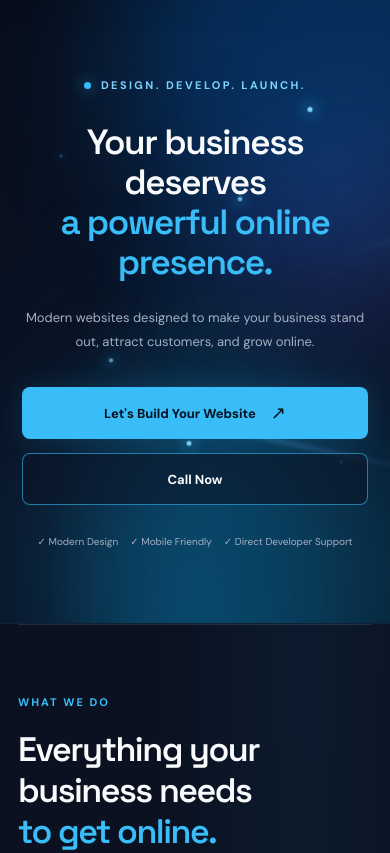
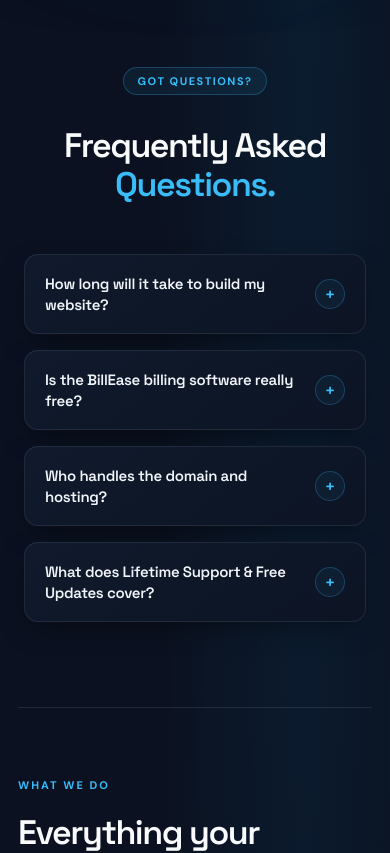
Before and after one commit to sakhavarapucharanteja/Charan-s-Web-Studio, a React (Vite) app: page / in a window 390 px wide. Shown: the part 1260-2113 px from the top of the page. Built offline with nearby package versions, Linux system fonts and the light colour scheme.

Commit message:
Add responsive FAQ accordion section and update styling

```diff
--- a/src/App.css
+++ b/src/App.css
@@ -2472,3 +2472,169 @@ a.project-card:focus-visible {
 .footer-dot {
   color: #64748b;
 }
+
+
+
+
+
+/* ==========================================
+   PREMIUM FAQ ACCORDION
+========================================== */
+
+.faq-section {
+  width: min(1000px, calc(100% - 48px));
+  margin: 0 auto;
+  padding: 100px 0 120px;
+  position: relative;
+}
+
+.faq-section .section-heading {
+  text-align: center;
+  margin-bottom: 50px;
+}
+
+.faq-section .section-label {
+  display: inline-block;
+  margin-bottom: 12px;
+  padding: 6px 14px;
+  border-radius: 20px;
+  background: rgba(56, 189, 248, 0.08);
+  border: 1px solid rgba(56, 189, 248, 0.25);
+  color: var(--blue);
+  font-size: 11px;
+  font-weight: 700;
+  letter-spacing: 1.5px;
+}
+
+.faq-section .section-heading h2 {
+  font-size: clamp(34px, 4.5vw, 48px);
+  line-height: 1.15;
+  letter-spacing: -1.5px;
+}
+
+.faq-accordion {
+  display: flex;
+  flex-direction: column;
+  gap: 16px;
+}
+
+.faq-item {
+  position: relative;
+  border: 1px solid rgba(148, 163, 184, 0.14);
+  border-radius: 14px;
+  background: linear-gradient(145deg, #101a2c, #0c1424);
+  box-shadow: 0 10px 30px -10px rgba(0, 0, 0, 0.5);
+  overflow: hidden;
+  cursor: pointer;
+  transition: all 0.25s ease;
+}
+
+.faq-item:hover {
+  border-color: rgba(56, 189, 248, 0.4);
+  transform: translateY(-2px);
+  box-shadow: 0 14px 35px -8px rgba(14, 165, 233, 0.15);
+}
+
+.faq-item.open {
+  border-color: rgba(56, 189, 248, 0.6);
+  background: linear-gradient(160deg, #13223b, #0d1729);
+  box-shadow: 0 20px 40px -12px rgba(14, 165, 233, 0.2);
+}
+
+.faq-question {
+  display: flex;
+  align-items: center;
+  justify-content: space-between;
+  gap: 20px;
+  padding: 24px 28px;
+}
+
+.faq-question h3 {
+  margin: 0;
+  color: #f1f5f9;
+  font-family: "Space Grotesk", sans-serif;
+  font-size: 17px;
+  font-weight: 600;
+  line-height: 1.4;
+  letter-spacing: -0.3px;
+  transition: color 0.2s ease;
+}
+
+.faq-item:hover .faq-question h3 {
+  color: #38bdf8;
+}
+
+.faq-item.open .faq-question h3 {
+  color: #38bdf8;
+}
+
+/* Circular glowing toggle button */
+.faq-icon {
+  display: flex;
+  align-items: center;
+  justify-content: center;
+  width: 36px;
+  height: 36px;
+  flex-shrink: 0;
+  border-radius: 50%;
+  border: 1px solid rgba(56, 189, 248, 0.25);
+  background: rgba(56, 189, 248, 0.06);
+  color: #38bdf8;
+  font-size: 20px;
+  font-weight: 600;
+  line-height: 1;
+  transition: all 0.25s ease;
+}
+
+.faq-item:hover .faq-icon {
+  background: rgba(56, 189, 248, 0.15);
+  border-color: #38bdf8;
+}
+
+.faq-item.open .faq-icon {
+  background: #38bdf8;
+  color: #0b1120;
+  border-color: #38bdf8;
+  transform: rotate(180deg);
+}
+
+/* Expanded Answer Area */
+.faq-answer {
+  padding: 0 28px 26px 28px;
+  margin: 0;
+  color: #94a3b8;
+  font-size: 15px;
+  line-height: 1.8;
+  border-top: 1px solid rgba(148, 163, 184, 0.1);
+  padding-top: 18px;
+}
+
+.faq-answer strong {
+  color: #f8fafc;
+}
+
+/* Mobile responsive adjustments */
+@media (max-width: 650px) {
+  .faq-section {
+    padding: 70px 0 85px;
+  }
+
+  .faq-question {
+    padding: 18px 20px;
+  }
+
+  .faq-question h3 {
+    font-size: 15px;
+  }
+
+  .faq-icon {
+    width: 30px;
+    height: 30px;
+    font-size: 16px;
+  }
+
+  .faq-answer {
+    padding: 14px 20px 20px;
+    font-size: 13.5px;
+  }
+}
--- a/src/App.jsx
+++ b/src/App.jsx
@@ -13,6 +13,28 @@ const WHATSAPP_LINK = `https://wa.me/${WHATSAPP_NUMBER}?text=${encodeURIComponen
 
 function App() {
   const [legalModal, setLegalModal] = useState(null);
+
+  const [activeFaq, setActiveFaq] = useState(null);
+
+const faqs = [
+  {
+    q: "How long will it take to build my website?",
+    a: "Single-page and multi-page business websites are completed within 24 hours once you provide your text and images. E-commerce stores take just 2 to 3 days.",
+  },
+  {
+    q: "Is the BillEase billing software really free?",
+    a: "Yes! Every standard business or e-commerce website includes lifetime free access to our BillEase POS, GST, and inventory billing software at zero additional license cost.",
+  },
+  {
+    q: "Who handles the domain and hosting?",
+    a: "We assist you in selecting and buying your own domain and hosting in your name, so you retain 100% complete ownership of your site and brand.",
+  },
+  {
+    q: "What does Lifetime Support & Free Updates cover?",
+    a: "Once your project is live, you can message us directly on WhatsApp anytime for minor content changes (text updates, price edits, photo swaps) at ₹0 extra fee.",
+  },
+];
+
   return (
     <div className="website">
       {/* Navigation */}
@@ -169,64 +191,34 @@ function App() {
 
 
 
-      {/* ANIMATED BACKGROUND SHOWCASE */}
-      <section className="animated-hero-section" id="video-showcase">
-        <div className="animated-bg-scene" aria-hidden="true">
-          <div className="animated-bg-grid"></div>
-          <div className="animated-bg-orb animated-bg-orb-one"></div>
-          <div className="animated-bg-orb animated-bg-orb-two"></div>
-          <div className="animated-bg-orb animated-bg-orb-three"></div>
-          <div className="animated-bg-beam animated-bg-beam-one"></div>
-          <div className="animated-bg-beam animated-bg-beam-two"></div>
-
-          <div className="animated-bg-particle particle-one"></div>
-          <div className="animated-bg-particle particle-two"></div>
-          <div className="animated-bg-particle particle-three"></div>
-          <div className="animated-bg-particle particle-four"></div>
-          <div className="animated-bg-particle particle-five"></div>
-          <div className="animated-bg-particle particle-six"></div>
+      {/* FREQUENTLY ASKED QUESTIONS */}
+      <section className="faq-section" id="faq">
+        <div className="section-heading">
+          <span className="section-label">GOT QUESTIONS?</span>
+          <h2>
+            Frequently Asked
+            <br />
+            <span>Questions.</span>
+          </h2>
         </div>
 
-        <div className="animated-hero-content">
-          <span className="animated-hero-label">
-            <span className="animated-hero-dot"></span>
-            DESIGN. DEVELOP. LAUNCH.
-          </span>
-
-          <h2>
-            Your business deserves
-            <br />
-            <span>a powerful online presence.</span>
-          </h2>
-
-          <p>
-            Modern websites designed to make your business stand out,
-            attract customers, and grow online.
-          </p>
-
-          <div className="animated-hero-actions">
-            <a
-              href={WHATSAPP_LINK}
-              className="animated-hero-button"
-              target="_blank"
-              rel="noopener noreferrer"
-            >
-              Let's Build Your Website <span>↗</span>
-            </a>
-
-            <a
-              href="tel:+918497920031"
-              className="animated-hero-call"
-            >
-              Call Now
-            </a>
-          </div>
-
-          <div className="animated-hero-trust">
-            <span>✓ Modern Design</span>
-            <span>✓ Mobile Friendly</span>
-            <span>✓ Direct Developer Support</span>
-          </div>
+        <div className="faq-accordion">
+          {faqs.map((faq, index) => {
+            const isOpen = activeFaq === index;
+            return (
+              <div
+                key={index}
+                className={`faq-item ${isOpen ? "open" : ""}`}
+                onClick={() => setActiveFaq(isOpen ? null : index)}
+              >
+                <div className="faq-question">
+                  <h3>{faq.q}</h3>
+                  <span className="faq-icon">{isOpen ? "−" : "+"}</span>
+                </div>
+                {isOpen && <div className="faq-answer">{faq.a}</div>}
+              </div>
+            );
+          })}
         </div>
       </section>
 
```
